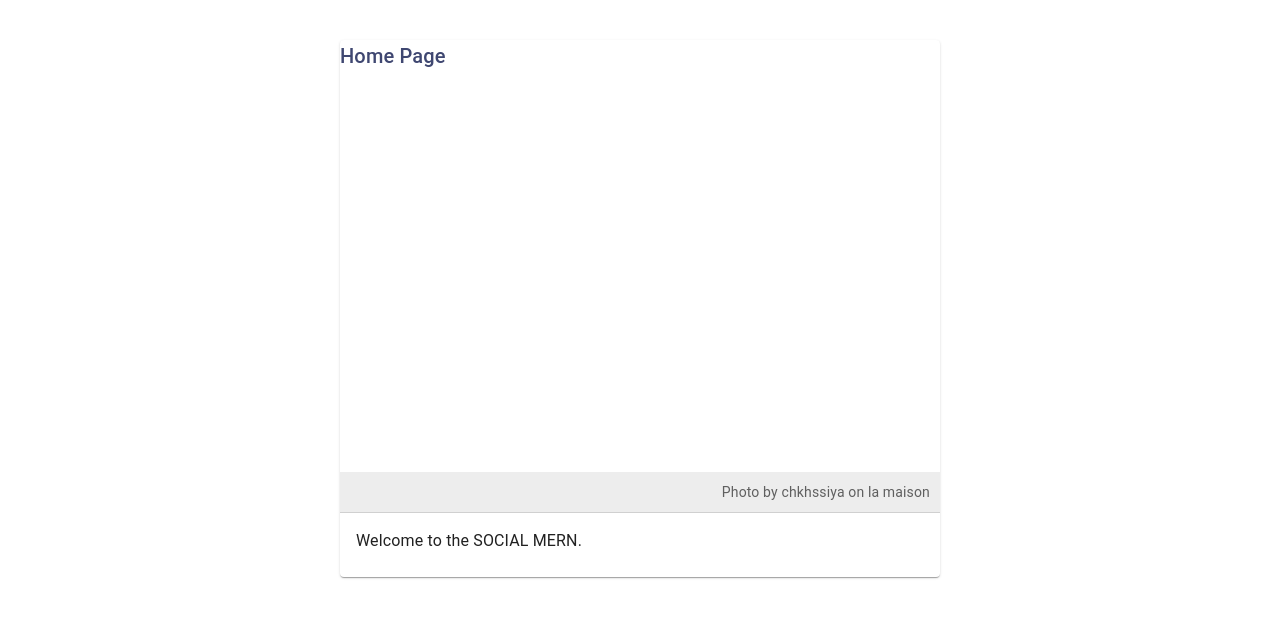
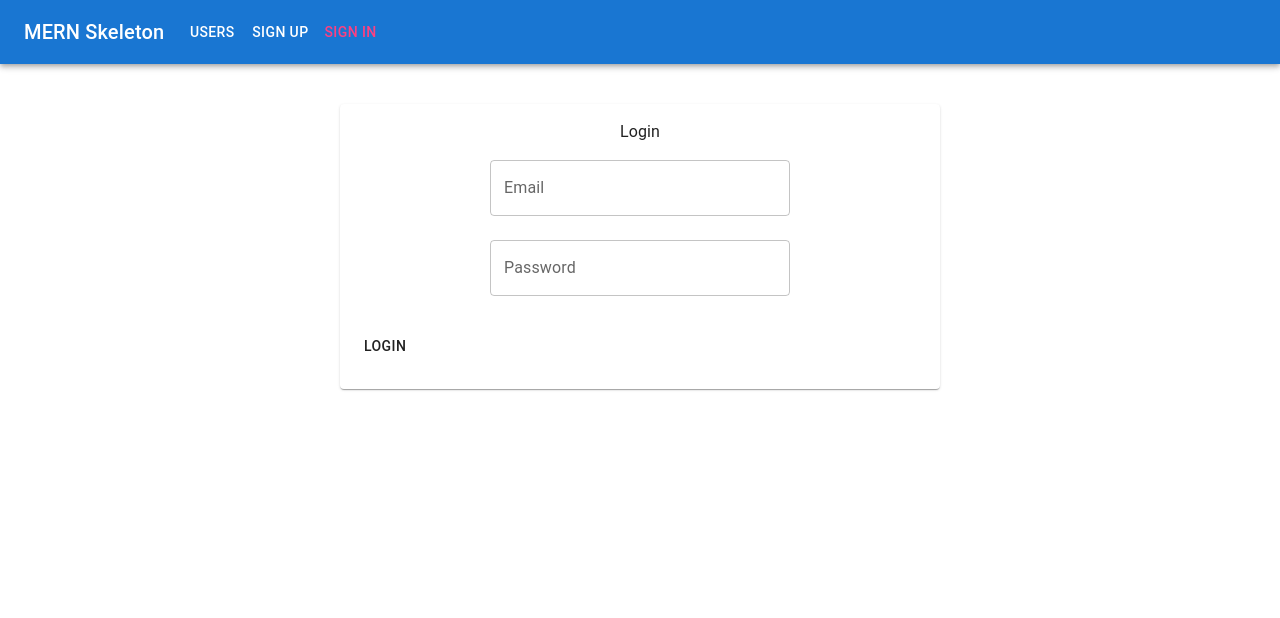
Before and after one commit to anasabbal/social-mern, a React (Create React App) app in the folder frontend/: page /login in a window 1280 px wide. Shown: the top 618 px of the page. Built offline with nearby package versions, Linux system fonts and the light colour scheme.

Commit message:
continue frontend

```diff
--- a/frontend/package.json
+++ b/frontend/package.json
@@ -5,6 +5,8 @@
   "dependencies": {
     "@emotion/react": "^11.10.6",
     "@emotion/styled": "^11.10.6",
+    "@fontsource/roboto": "^4.5.8",
+    "@mui/icons-material": "^5.11.16",
     "@mui/material": "^5.12.0",
     "@mui/styles": "^5.12.0",
     "@mui/system": "^5.12.0",
@@ -13,6 +15,8 @@
     "@testing-library/user-event": "^13.5.0",
     "react": "^18.2.0",
     "react-dom": "^18.2.0",
+    "react-router": "5.2.0",
+    "react-router-dom": "5.2.0",
     "react-scripts": "5.0.1",
     "web-vitals": "^2.1.4"
   },
--- a/frontend/src/App.js
+++ b/frontend/src/App.js
@@ -1,13 +1,17 @@
-import { Route, Routes, Outlet } from "react-router";
-import './App.css';
-import Register from "./components/Register";
-import Home from "./pages/Home";
+import { BrowserRouter } from "react-router-dom";
+import theme from './theme';
+import { ThemeProvider } from "@mui/styles";
+import MainRoute from "./MainRoute";
+
+
 
 function App() {
   return (
-    <div>
-      <Home/>
-    </div>
+      <BrowserRouter>
+        <ThemeProvider theme={theme}>
+          <MainRoute/>
+        </ThemeProvider>
+      </BrowserRouter>
   );
 }
 
--- /dev/null
+++ b/frontend/src/MainRoute.js
@@ -0,0 +1,21 @@
+import {Route, Switch} from 'react-router-dom'
+import Menu from "./core/Menu"
+import Home from "./pages/Home"
+import Register from "./components/Register"
+import Login from './components/Login'
+
+
+const MainRoute = () => {
+    return (
+        <div>
+            <Menu/>
+            <Switch>
+                <Route exact path="/" component={Home}/>
+                <Route path="/register" component={Register}/>
+                <Route path='/login' component={Login}/>
+            </Switch>
+        </div>
+    )
+}
+
+export default MainRoute;
--- /dev/null
+++ b/frontend/src/components/Login.js
@@ -0,0 +1,92 @@
+import { makeStyles} from '@mui/styles';
+import {useState} from "react";
+import theme from '../theme';
+import { Card,
+    CardContent,
+    TextField,
+    Typography,
+    Icon, CardActions, Button } from "@mui/material";
+import auth from '../helper/auth-helper';
+import authService from '../service/auth-service';
+
+
+const useStyles = makeStyles({
+    card: {
+      maxWidth: 600,
+      margin: 'auto',
+      textAlign: 'center',
+      marginTop: theme.spacing(5),
+      paddingBottom: theme.spacing(2)
+    },
+    error: {
+      verticalAlign: 'middle'
+    },
+    title: {
+      marginTop: theme.spacing(2),
+      color: theme.palette.openTitle
+    },
+    textField: {
+      marginLeft: theme.spacing(1),
+      marginRight: theme.spacing(1),
+      width: 300
+    },
+    submit: {
+      margin: 'auto',
+      marginBottom: theme.spacing(2)
+    }
+  });
+
+
+export default function Login(){
+    const classes = useStyles()
+    const [values, setValues] = useState({
+        email: '',
+        password: '',
+        error: '',
+        redirectToReferrer: false
+    })
+    const handleChange = name => event => {
+        setValues({...values, [name]: event.target.value});
+    }
+    const clickLogin = () => {
+        const user = {
+            email: values.email || undefined,
+            password: values.password || undefined
+        };
+        authService.login(user)
+            .then((data) => {
+                if (data.error) {
+                    setValues({ ...values, error: data.error});
+                  } else {
+                    auth.authenticate(data, () => {
+                      setValues({ ...values, error: '',redirectToReferrer: true});
+                    })
+                    console.log(data);
+                    localStorage.setItem('token', data.token);
+                  }
+            })
+
+    }
+
+    return (
+        <div>
+            <Card className={classes.card}>
+                <CardContent>
+                    <Typography>
+                        Login
+                    </Typography>
+                    <TextField name="email" label="Email" type="email" className={classes.textField} value={values.email} onChange={handleChange('email')} margin="normal"/> <br/>
+                    <TextField name="password" label="Password" type="password" className={classes.textField} value={values.password} onChange={handleChange('password')} margin="normal"/><br/>
+                    {
+                        values.error && (<Typography component="p" color="error">
+                        <Icon color="error" className={classes.error}>error</Icon>
+                    </Typography>)
+                    }
+                </CardContent>
+                <CardActions>
+                    <Button color="primary" variant="container" onClick={clickLogin} className={classes.submit}>Login</Button>
+                </CardActions>
+            </Card>
+        </div>
+    );
+}
--- a/frontend/src/components/Register.js
+++ b/frontend/src/components/Register.js
@@ -1,4 +1,4 @@
-import { makeStyles, ThemeProvider} from '@mui/styles';
+import { makeStyles} from '@mui/styles';
 import {useState} from "react";
 import {
     Button,
@@ -7,12 +7,13 @@ import {
     CardContent,
     Dialog, DialogActions,
     DialogContent, DialogContentText,
-    DialogTitle, Link,
+    DialogTitle,
     TextField,
     Typography,Icon
 } from '@mui/material';
 import userService from "../service/user-service";
 import theme from '../theme';
+import {Link} from 'react-router-dom';
 
 
 
@@ -70,41 +71,39 @@ export default function Register (){
 
     return (
       <div>
-            <ThemeProvider className={theme}>
         <Card className={classes.card}>
           <CardContent>
             <Typography variant="h6" className={classes.title}>
-            Sign Up
+              Register
             </Typography>
-          <TextField id="name" label="Name" className={classes.textField} value={values.name} onChange={handleChange('name')} margin="normal"/><br/>
-          <TextField id="email" type="email" label="Email" className={classes.textField} value={values.email} onChange={handleChange('email')} margin="normal"/><br/>
-          <TextField id="password" type="password" label="Password" className={classes.textField} value={values.password} onChange={handleChange('password')} margin="normal"/>
-          <br/> {
+            <TextField name="name" label="Name" className={classes.textField} value={values.name} onChange={handleChange('name')} margin="normal"/><br/>
+            <TextField name="email" label="Email" type="email" className={classes.textField} value={values.email} onChange={handleChange('email')} margin="normal"/> <br/>
+            <TextField name="password" label="Password" type="password" className={classes.textField} value={values.password} onChange={handleChange('password')} margin="normal"/><br/>
+            {
               values.error && (<Typography component="p" color="error">
                 <Icon color="error" className={classes.error}>error</Icon>
-              {values.error}</Typography>)
+              </Typography>)
             }
           </CardContent>
           <CardActions>
-          <Button color="primary" variant="contained" onClick={clickSubmit} className={classes.submit}>Submit</Button>
+            <Button color="primary" variant="container" onClick={clickSubmit} className={classes.submit}>Submit</Button>
           </CardActions>
-      </Card>
           <Dialog open={values.open} disableBackdropClick={true}>
             <DialogTitle>New Account</DialogTitle>
             <DialogContent>
               <DialogContentText>
-            New account successfully created.
+                New Account successfully created .
               </DialogContentText>
             </DialogContent>
             <DialogActions>
-          <Link to="/signin">
+              <Link to="/login">
                 <Button color="primary" autoFocus="autoFocus" variant="contained">
-              Sign In
+                  Login
                 </Button>
               </Link>
             </DialogActions>
           </Dialog>
-      </ThemeProvider>
+        </Card>
       </div>
     )
 }
--- /dev/null
+++ b/frontend/src/core/Menu.js
@@ -0,0 +1,55 @@
+import { AppBar, Button, IconButton, Toolbar, Typography } from '@mui/material';
+import {Link} from 'react-router-dom';
+import auth from './../helper/auth-helper';
+import { withRouter } from "react-router";
+
+
+const isActive = (pathname, path) => {
+    return pathname === path ? { color: '#ff4081' } : { color: '#ffffff' };
+  };
+
+  const Menu = ({ history, location: { pathname } }) => {
+
+    const handleLogout = () => {
+      auth.clearJWT(() => {
+        history.push("/");
+      });
+    };
+
+    return (
+      <AppBar position="static">
+        <Toolbar>
+          <Typography variant="h6" color="inherit">
+            MERN Skeleton
+          </Typography>
+          <Link to="/">
+            <IconButton aria-label="Home" style={isActive(pathname, "/")}>
+
+            </IconButton>
+          </Link>
+          <Link to="/users">
+            <Button style={isActive(pathname, "/users")}>Users</Button>
+          </Link>
+          {auth.isAuthenticated() ? (
+            <span>
+              <Link to={`/user/${auth.isAuthenticated().user._id}`}>
+                <Button style={isActive(pathname, `/user/${auth.isAuthenticated().user._id}`)}>My Profile</Button>
+              </Link>
+              <Button color="inherit" onClick={handleLogout}>Sign out</Button>
+            </span>
+          ) : (
+            <span>
+              <Link to="/register">
+                <Button style={isActive(pathname, "/register")}>Sign up</Button>
+              </Link>
+              <Link to="/login">
+                <Button style={isActive(pathname, "/login")}>Sign In</Button>
+              </Link>
+            </span>
+          )}
+        </Toolbar>
+      </AppBar>
+    );
+  };
+
+export default withRouter(Menu);
--- a/frontend/src/helper/auth-helper.js
+++ b/frontend/src/helper/auth-helper.js
@@ -1,4 +1,4 @@
-import {logout} from "../service/auth-service";
+import authService from "../service/auth-service";
 
 const auth = {
     isAuthenticated() {
@@ -20,7 +20,7 @@ const auth = {
             sessionStorage.removeItem('jwt')
         cb()
         //optional
-        logout().then((data) => {
+        authService.logout().then((data) => {
             document.cookie = "t=; expires=Thu, 01 Jan 1970 00:00:00 UTC; path=/;"
         })
     }
--- a/frontend/src/service/auth-service.js
+++ b/frontend/src/service/auth-service.js
@@ -1,12 +1,13 @@
-const login = async (user) => {
+const authService = {};
+
+authService.login = async (user) => {
     try {
-        let response = await fetch('/auth/login/', {
+        let response = await fetch('http://localhost:3001/v1/api/auth/login', {
             method: 'POST',
             headers: {
                 'Accept': 'application/json',
                 'Content-Type': 'application/json'
             },
-            credentials: 'include',
             body: JSON.stringify(user)
         })
         return await response.json()
@@ -15,7 +16,7 @@ const login = async (user) => {
     }
 }
 
-const logout = async () => {
+authService.logout = async () => {
     try {
         let response = await fetch('/auth/logout/', { method: 'GET' })
         return await response.json()
@@ -24,7 +25,4 @@ const logout = async () => {
     }
 }
 
-export {
-    login,
-    logout
-}
+export default authService;
--- a/frontend/src/service/user-service.js
+++ b/frontend/src/service/user-service.js
@@ -2,7 +2,7 @@ const userService = {};
 
 userService.create = async (user) => {
     try {
-        let response = await fetch('http://localhost:3000/v1/api/users', {
+        let response = await fetch('http://localhost:3001/v1/api/users', {
             method: 'POST',
             headers: {
                 'Accept': 'application/json',
--- a/frontend/src/theme.js
+++ b/frontend/src/theme.js
@@ -1,8 +1,8 @@
-import {createMuiTheme} from "@mui/material";
+import { createTheme } from '@mui/material';
 import {pink} from "@mui/material/colors";
 
 
-const theme = createMuiTheme({
+const theme = createTheme({
     typography: {
       useNextVariants: true,
     },
```
Also changed, not shown: frontend/src/auth/PrivateRoute.js (added, +20 -0 lines), 1 other file (tests, documents, lock files or other folders). Lines whose indentation alone changed are shown as unchanged.
